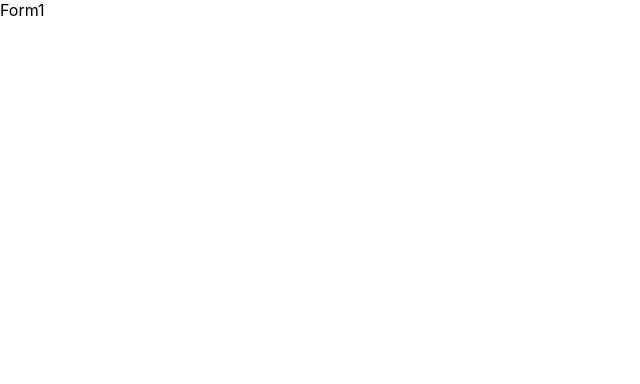
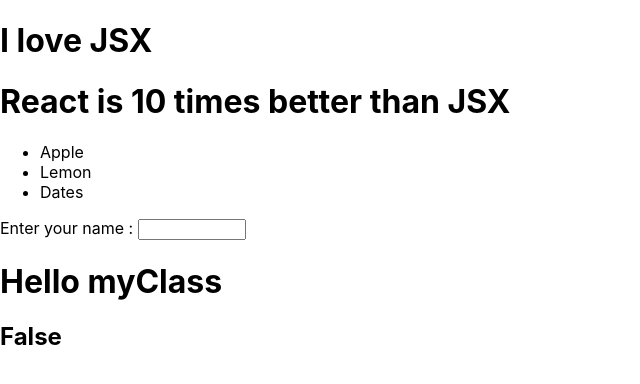
Before and after one commit to Hpekkaya/reactclass1, a React (Create React App) app: page / in a window 1280 px wide. Shown: the top 384 px of the page, without its empty margins (0-640 px from the left). Built offline with nearby package versions, Linux system fonts and the light colour scheme.

Commit message:
JSX Syntax repeated

```diff
--- /dev/null
+++ b/src/1-JSX/JSX1.js
@@ -0,0 +1,29 @@
+import React from 'react'
+
+const JSX1 = () => {
+    const myElement = <h1>I love JSX</h1>
+    const myElement2 = <h1>React is {5+5} times better than JSX </h1>
+    const myElement3 = (
+        <ul>
+            <li>Apple</li>
+            <li>Lemon</li>
+            <li>Dates</li>
+        </ul>
+    )
+    const myElement4 = <input type='text' style={{width:"100px"}}></input>
+    const myElement5 = <h1 className='myClass'>Hello myClass</h1>
+    const x=10;
+    const myElement6 = <h2>{x<10 ? "Runs"  : "False "}</h2>         // Turnery operations
+  return (
+    <div>
+        {myElement}
+        {myElement2}
+        {myElement3}
+        Enter your name : {myElement4}
+        {myElement5}
+        {myElement6}
+    </div>
+  )
+}
+
+export default JSX1
--- a/src/App.js
+++ b/src/App.js
@@ -1,5 +1,5 @@
 
-import JSX from "./1-JSX/JSX"
+import JSX1 from "./1-JSX/JSX1"
 import Props from "./2-Props/Props";
 import Events from "./3-Events/Events";
 import Conditionals from "./4-Conditionals/Conditionals";
@@ -15,14 +15,14 @@ function App() {
     return (
        <div>
           {/* <p>This is the First React Application </p> */}
-          {/* <JSX/> */}
+          <JSX1/>
           {/* <Props/> */}
           {/* <Events/> */}
           {/* <Conditionals/> */}
           {/* <List/> */}
           {/* <UseStateHook/> */}
           {/* <UseEffectHook/>  Management of the changes */}
-          <Forms/>
+          {/* <Forms/>   */}
        </div>
       );
     }
```
